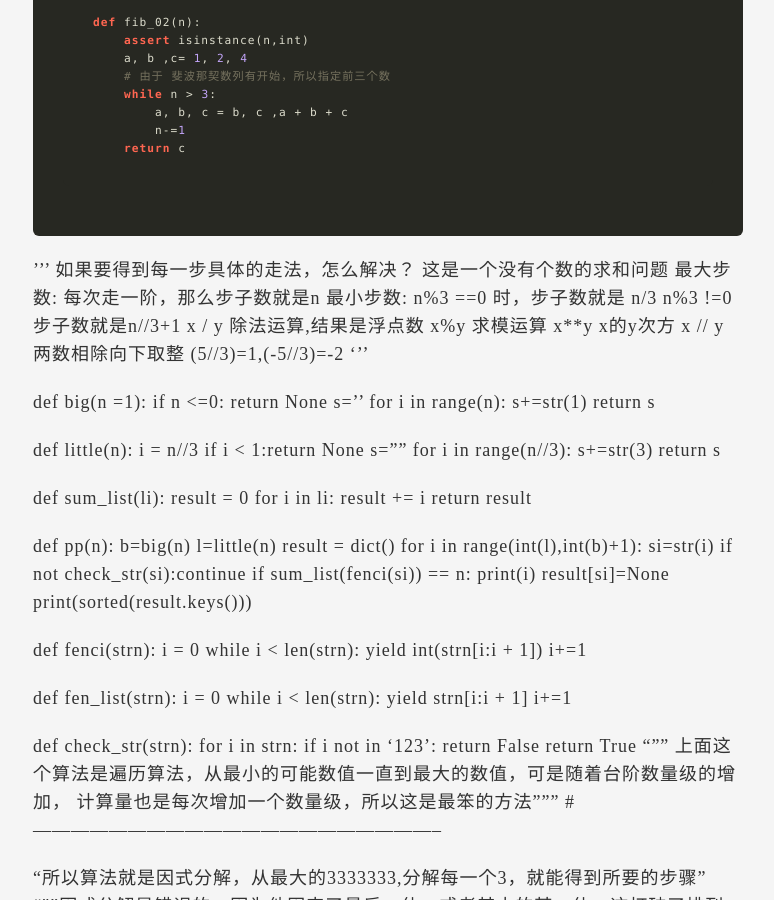
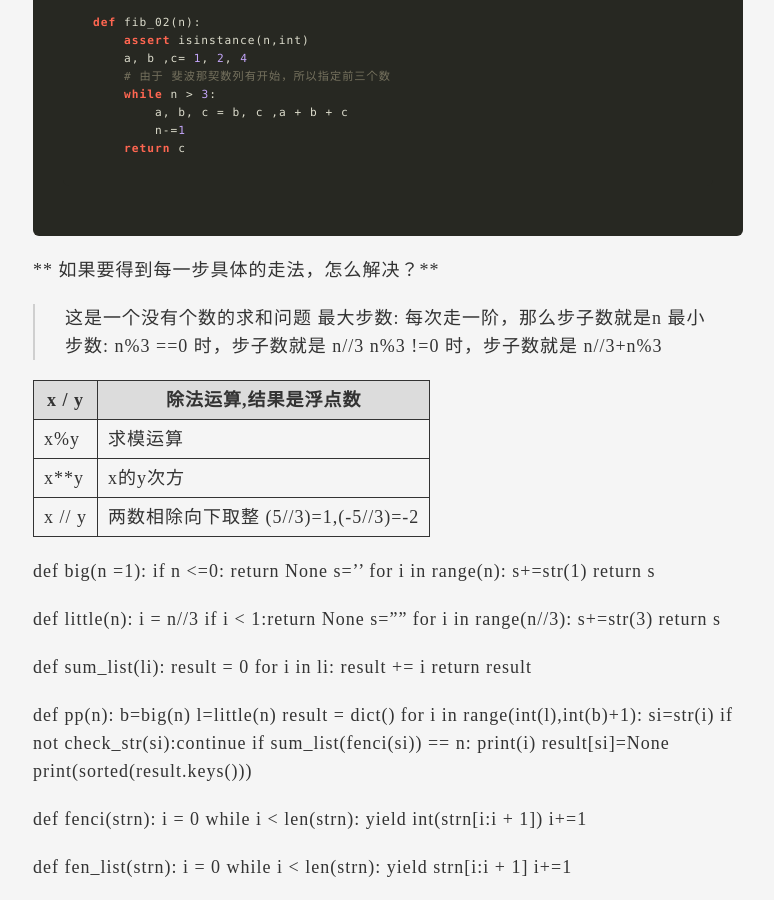
Before and after one commit to hlowd/hlowd.github.io, a Jekyll site: the page built from _posts/2017-3-29-牛顿家的楼梯.md, in a window 1280 px wide and 900 px high, scrolled down 1008 px. Shown: the whole window, without its empty margins (252-1026 px from the left). Built offline with Jekyll 4.4.1, drawn with Linux system fonts in a browser that asks for light colours; our own code applies the rules of GitHub Pages for plain Markdown files.

Commit message:
Update 2017-3-29-牛顿家的楼梯.md

````diff
--- a/_posts/2017-3-29-牛顿家的楼梯.md
+++ b/_posts/2017-3-29-牛顿家的楼梯.md
@@ -1,6 +1,6 @@
 #### 牛顿家有32个台阶，你一次能上1阶，也可以上2阶，最多上3阶，请问你有几种走法走到楼顶？
 
-解题思路：
+** 解题思路：**
 * 当台阶只有1个时：只有一种 （1）
 * 当台阶只有2个时：只有二种 （1,1）（2）
 * 当台阶只有3个时：只有四种  （1,1,1）（1，2）（2,1）（3）
@@ -35,16 +35,18 @@ def fib_02(n):
         n-=1
     return c
 ```
-'''
-如果要得到每一步具体的走法，怎么解决？
-这是一个没有个数的求和问题
-最大步数: 每次走一阶，那么步子数就是n
-最小步数:  n%3 ==0 时，步子数就是 n/3   n%3 !=0 步子数就是n//3+1
-x / y 	    除法运算,结果是浮点数
-x%y 	    求模运算
-x**y 	    x的y次方
-x // y 	    两数相除向下取整 (5//3)=1,(-5//3)=-2
-'''
+
+** 如果要得到每一步具体的走法，怎么解决？**
+> 这是一个没有个数的求和问题
+> 最大步数: 每次走一阶，那么步子数就是n
+> 最小步数: n%3 ==0 时，步子数就是 n//3
+>          n%3 !=0 时，步子数就是 n//3+n%3
+
+|x / y|除法运算,结果是浮点数|
+|-|-|
+|x%y|求模运算|
+|x**y|x的y次方|
+|x // y|两数相除向下取整 (5//3)=1,(-5//3)=-2|
 
 def big(n =1):
     if n <=0: return None
````
